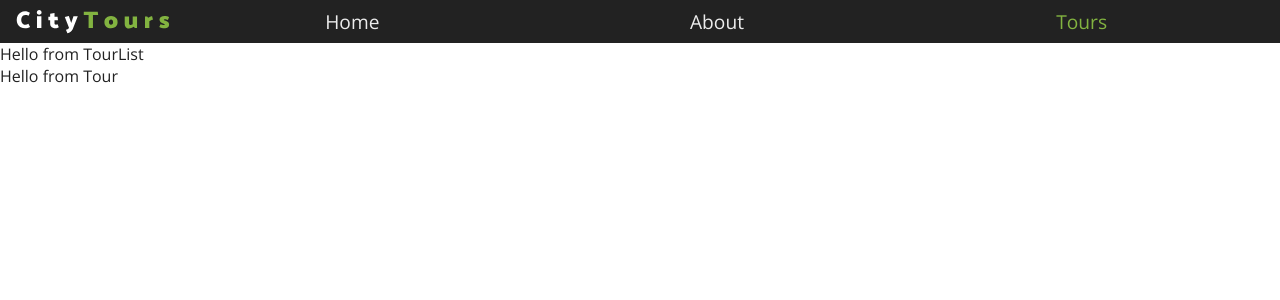
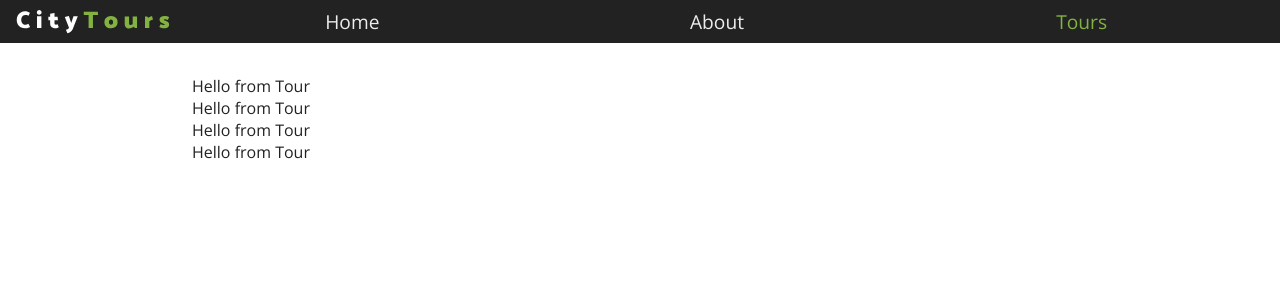
Before and after one commit to zascogm/city-tours, a React (Create React App) app: page / in a window 1280 px wide. Shown: the top 300 px of the page. Built offline with nearby package versions, Linux system fonts and the light colour scheme.

Commit message:
Adding TourList component logic

```diff
--- a/src/components/Tour/Tour.js
+++ b/src/components/Tour/Tour.js
@@ -1,4 +1,5 @@
 import React, { Component } from 'react'
+import './tour.scss'
 
 export default class Tour extends Component {
     render() {
--- a/src/components/TourList/index.js
+++ b/src/components/TourList/index.js
@@ -1,13 +1,31 @@
 import React, { Component } from 'react'
 import Tour from '../Tour'
+import './tourlist.scss'
+import { tourData } from '../../tourData'
 
 export default class TourList extends Component {
+    state = {
+        tours: tourData
+    };
+
+    removeTour = id => {
+        console.log(id);
+    };
+
     render() {
+        // console.log(this.state.tours);
+        const { tours } = this.state;
+
         return (
-            <div>
-                Hello from TourList
-                <Tour />
-            </div>
-        )
+            <section className="tourlist">
+                {
+                    tours.map(
+                        tour => (
+                            <Tour key={tour.id} tour={tour} removeTour={this.removeTour} />
+                        )
+                    )
+                }
+            </section>
+        );
     }
 }
--- a/src/components/TourList/tourlist.scss
+++ b/src/components/TourList/tourlist.scss
@@ -0,0 +1,6 @@
+.tourlist {
+    width: 70vw;
+    max-width: 1170px;
+    margin: 0 auto;
+    padding: 2rem 0;
+}
```
